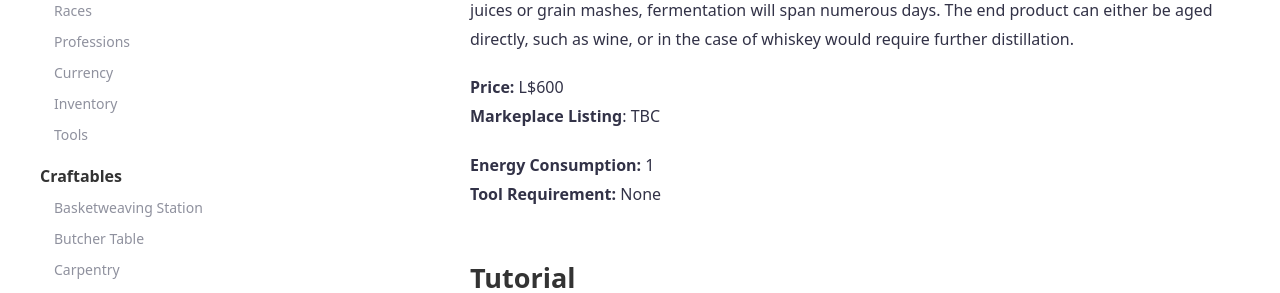
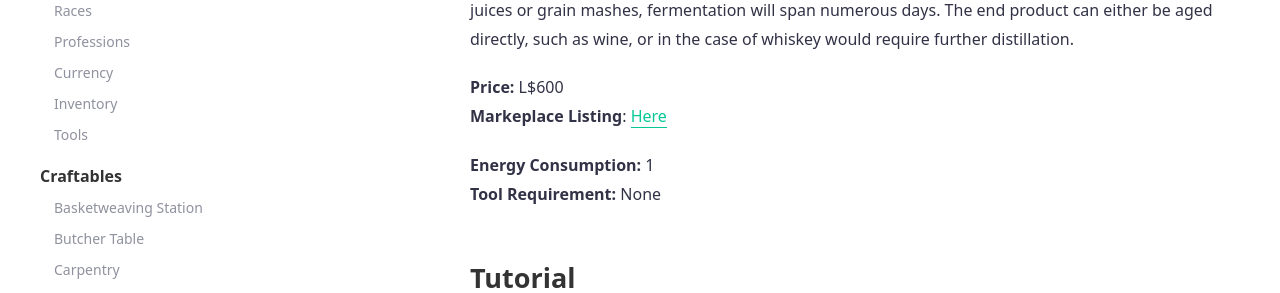
Before and after one commit to SLColonies/Public, a Jekyll site: the page built from _docs/fermentor.md, in a window 1280 px wide and 900 px high. Shown: the part 317-610 px from the top of the window. Built offline with Jekyll 4.4.1, drawn with Linux system fonts in a browser that asks for light colours.

Commit message:
Update fermentor.md

```diff
--- a/_docs/fermentor.md
+++ b/_docs/fermentor.md
@@ -6,7 +6,7 @@
 The Fermentor is the second stage in the brewers manufacturing process. Generally taking in grape juices or grain mashes, fermentation will span numerous days. The end product can either be aged directly, such as wine, or in the case of whiskey would require further distillation.
 
 **Price:** L$600<br>
-**Markeplace Listing**: TBC<br>
+**Markeplace Listing**: [Here](https://marketplace.secondlife.com/p/SLC-Craftables-Fermentor/19585796)<br>
 
 **Energy Consumption:** 1<br>
 **Tool Requirement:** None
```
